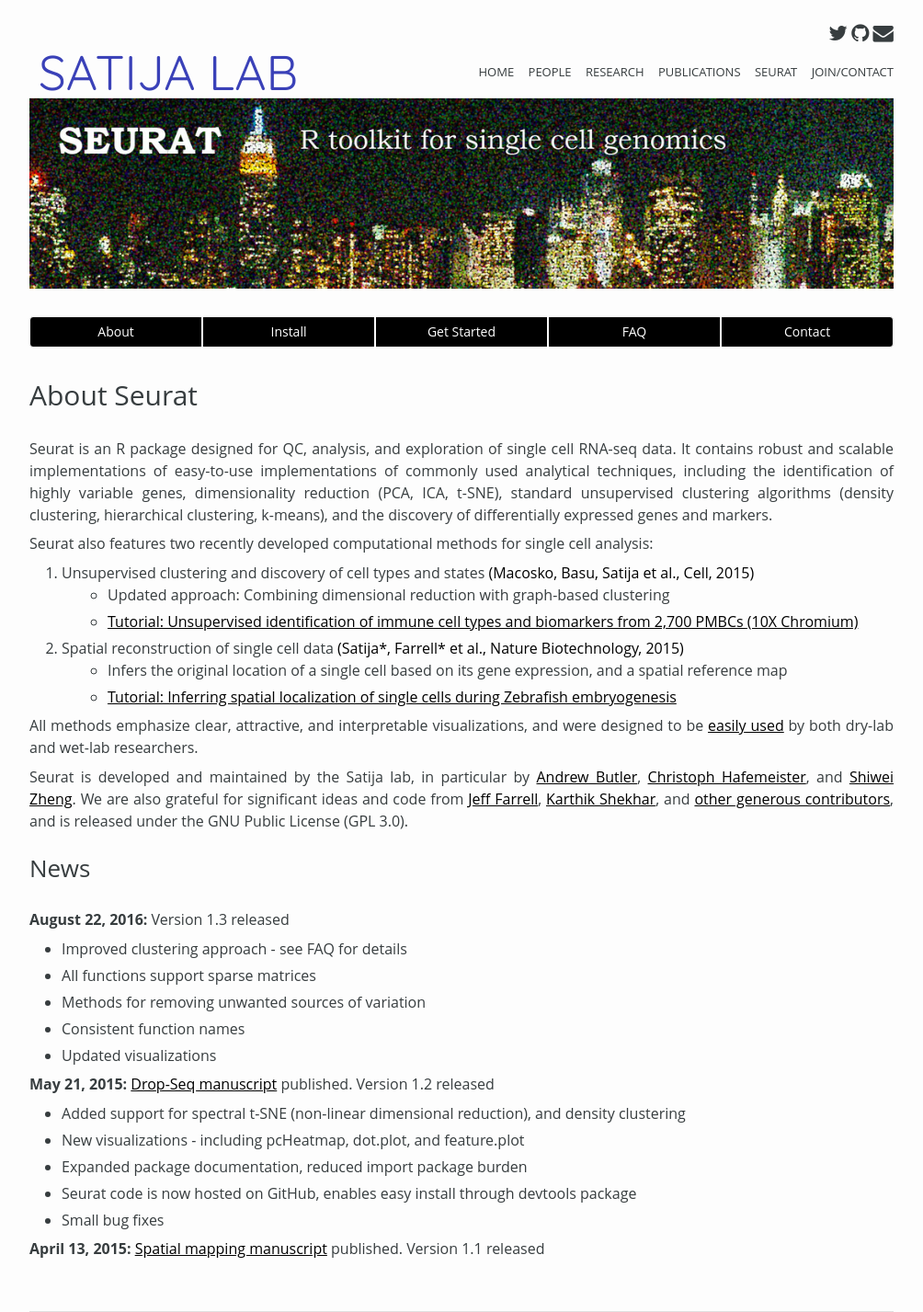
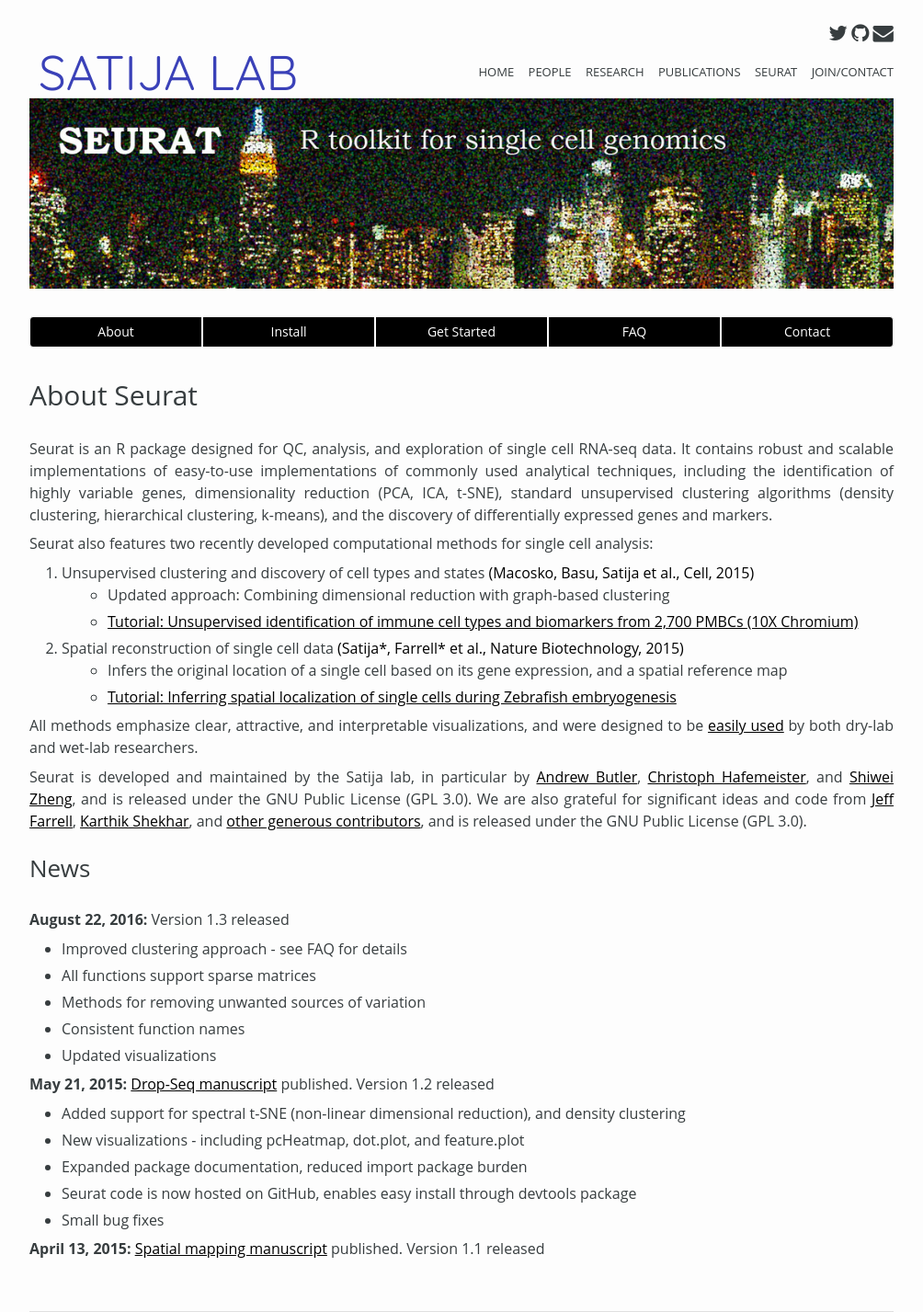
Before and after one commit to jungokasai/satijalab.github.io, a Jekyll site: the page built from seurat.md, in a window 1280 px wide. Shown: the whole page at 92% size, without its empty margins (138-1142 px from the left). Built offline with Jekyll 4.4.1, drawn with Linux system fonts in a browser that asks for light colours; nearby versions of some CDN libraries.

Commit message:
add licensing

```diff
--- a/seurat.md
+++ b/seurat.md
@@ -19,7 +19,7 @@
 
 All methods emphasize clear, attractive, and interpretable visualizations, and were designed to be [easily used]({{"get_started.html" | prepend: site.seurat_nav}}) by both dry-lab and wet-lab researchers.
 
-Seurat is developed and maintained by the Satija lab, in particular by [Andrew Butler](mailto:abutler@nygenome.org), [Christoph Hafemeister](mailto:chafemeister@nygenome.org), and [Shiwei Zheng](mailto:szheng@nygenome.org). We are also grateful for significant ideas and code from [Jeff Farrell](mailto:jfarrell@g.harvard.edu), [Karthik Shekhar](mailto:karthik@broadinstitute.org), and [other generous contributors]({{ "contact.html" | prepend: site.seurat_nav }}), and is released under the GNU Public License (GPL 3.0).
+Seurat is developed and maintained by the Satija lab, in particular by [Andrew Butler](mailto:abutler@nygenome.org), [Christoph Hafemeister](mailto:chafemeister@nygenome.org), and [Shiwei Zheng](mailto:szheng@nygenome.org), and is released under the GNU Public License (GPL 3.0). We are also grateful for significant ideas and code from [Jeff Farrell](mailto:jfarrell@g.harvard.edu), [Karthik Shekhar](mailto:karthik@broadinstitute.org), and [other generous contributors]({{ "contact.html" | prepend: site.seurat_nav }}), and is released under the GNU Public License (GPL 3.0).
 
 
 ## News
```
